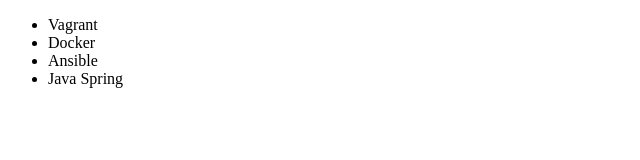
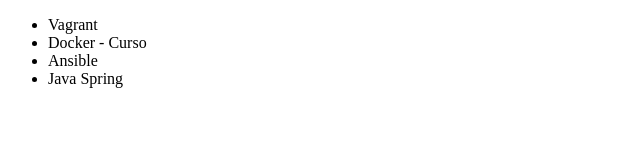
Before and after one commit to dudupagliaroni/alura-git, a plain HTML site: page index.html in a window 1280 px wide. Shown: the full height of the page, 0-640 px from the left. Drawn offline with Linux system fonts and the light colour scheme.

Commit message:
alterando titulo docker

```diff
--- a/index.html
+++ b/index.html
@@ -9,7 +9,7 @@
 <body>
     <ul>
         <li>Vagrant</li>
-        <li>Docker</li>
+        <li>Docker - Curso</li>
         <li>Ansible</li>
         <li>Java Spring</li>
     </ul>
```
